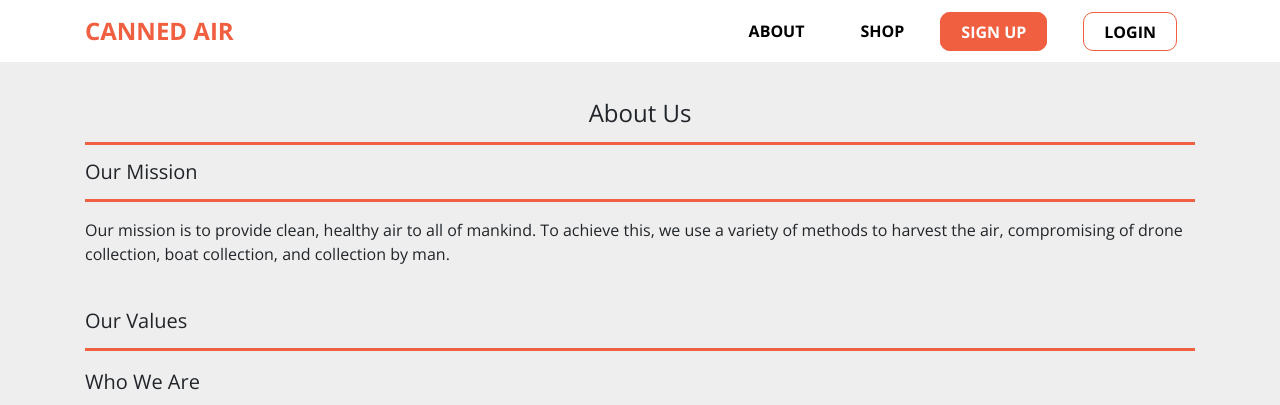
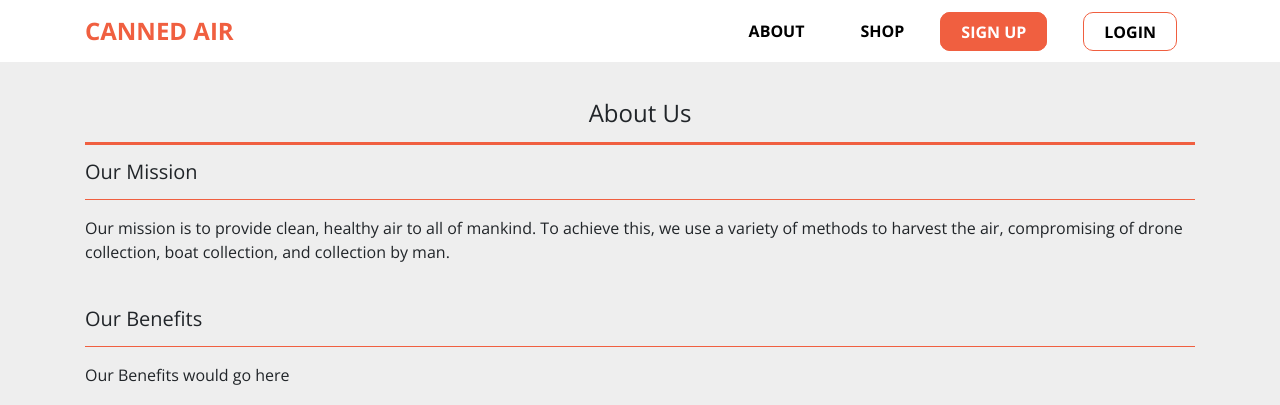
Before and after one commit to bradymadden97/cs4753-project, a PHP site: page /about in a window 1280 px wide. Shown: the top 405 px of the page. Run offline with PHP 8.4, Linux system fonts and the light colour scheme; some libraries are stand-ins or nearby versions.

Commit message:
added sections for other sections on about pages and required buttons

```diff
--- a/about/about.css
+++ b/about/about.css
@@ -18,7 +18,17 @@ body {
 #contentLines{
 	text-align: left;
 	max-width: 100%;
+	border-width: 1px;
 }
 p{
 	font-family: 'Open Sans','Helvetica Neue',Arial,sans-serif;
 }
+
+#aboutButtons {
+	position: relative;
+	bottom: 0;
+}
+
+#signUp{
+	border: 1px solid #eb3812;
+}
--- a/about/index.php
+++ b/about/index.php
@@ -46,10 +46,20 @@
           <p>Our mission is to provide clean, healthy air to all of mankind. To achieve this, we use a variety of methods to harvest the air, compromising of drone collection, boat collection, and collection by man.</p>
         </div>
         <br>
+        <div id = "Benefits">
+          <h5>Our Benefits</h5>
+          <hr id = "contentLines">
+          <p>Our Benefits would go here</p>
+        </div>
+        <div id = "mission">
+          <h5>Our Clients</h5>
+          <hr id = "contentLines">
+          <p>How do we help people</p>
+        </div>
         <div id = "values">
           <h5>Our Values</h5>
           <hr id = "contentLines">
-          <p></p>
+          <p>What values our company stands for</p>
         </div>
         <div id = "whoWeAre">
         	<h5>Who We Are</h5>
@@ -90,6 +100,8 @@
 	        	<br>
 	        </div>
         </div>
+        <a class="btn btn-primary btn-xl js-scroll-trigger col-lg-2" href="/shop">Shop Now</a>
+        <a class="btn btn-primary btn-xl js-scroll-trigger col-lg-2" href="/shop">Sign Up</a>
       </div>
 
     </div>
```
